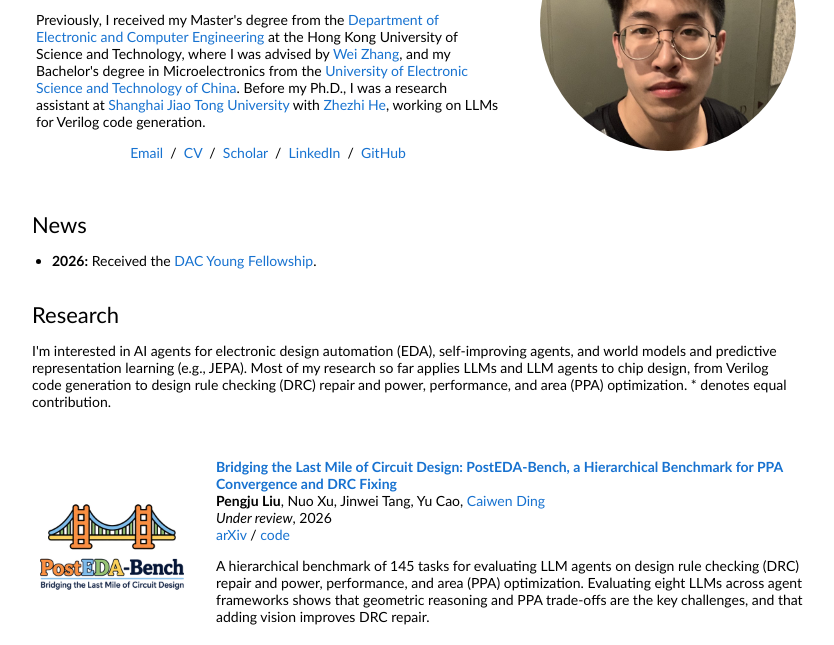
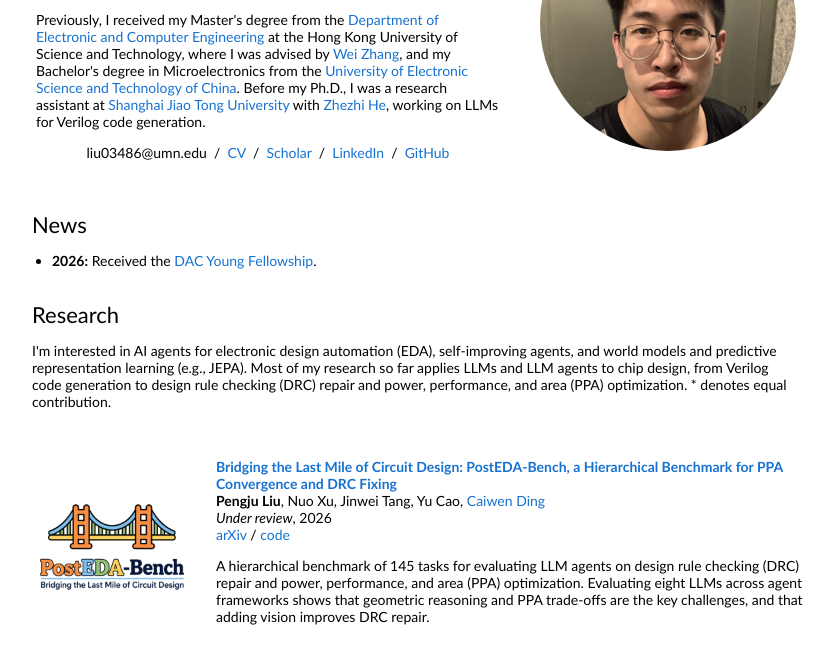
Before and after one commit to pengjas/pengjas.github.io, a plain HTML site: page index.html in a window 1280 px wide. Shown: the part 155-800 px from the top of the page, without its empty margins (224-1058 px from the left). Drawn offline with Linux system fonts and the light colour scheme.

Commit message:
Show the email address as plain text
Co-Authored-By: Claude Opus 5.5 <noreply@anthropic.com>

```diff
--- a/index.html
+++ b/index.html
@@ -34,7 +34,7 @@
                   Before my Ph.D., I was a research assistant at <a href="https://en.sjtu.edu.cn/" target="_blank" rel="noopener">Shanghai Jiao Tong University</a> with <a href="https://elliothe.github.io/people/zhezhi-he" target="_blank" rel="noopener">Zhezhi He</a>, working on LLMs for Verilog code generation.
                 </p>
                 <p style="text-align:center">
-                  <a href="mailto:liu03486@umn.edu">Email</a> &nbsp;/&nbsp;
+                  liu03486@umn.edu &nbsp;/&nbsp;
                   <a href="data/Pengju_CV.pdf" target="_blank" rel="noopener">CV</a> &nbsp;/&nbsp;
                   <a href="https://scholar.google.com/citations?user=eu9U-_oAAAAJ" target="_blank" rel="noopener">Scholar</a> &nbsp;/&nbsp;
                   <a href="https://www.linkedin.com/in/pengju-liu-aa2900290/" target="_blank" rel="noopener">LinkedIn</a> &nbsp;/&nbsp;
```
